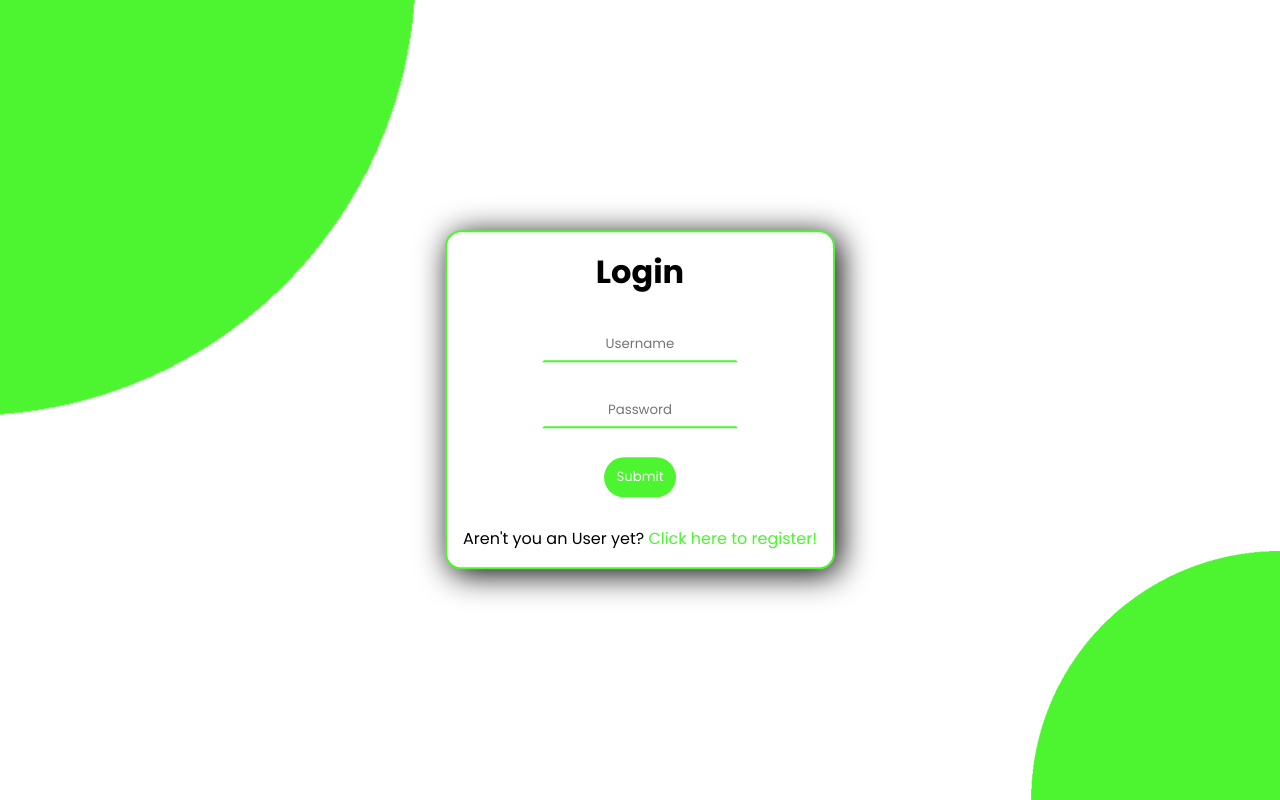
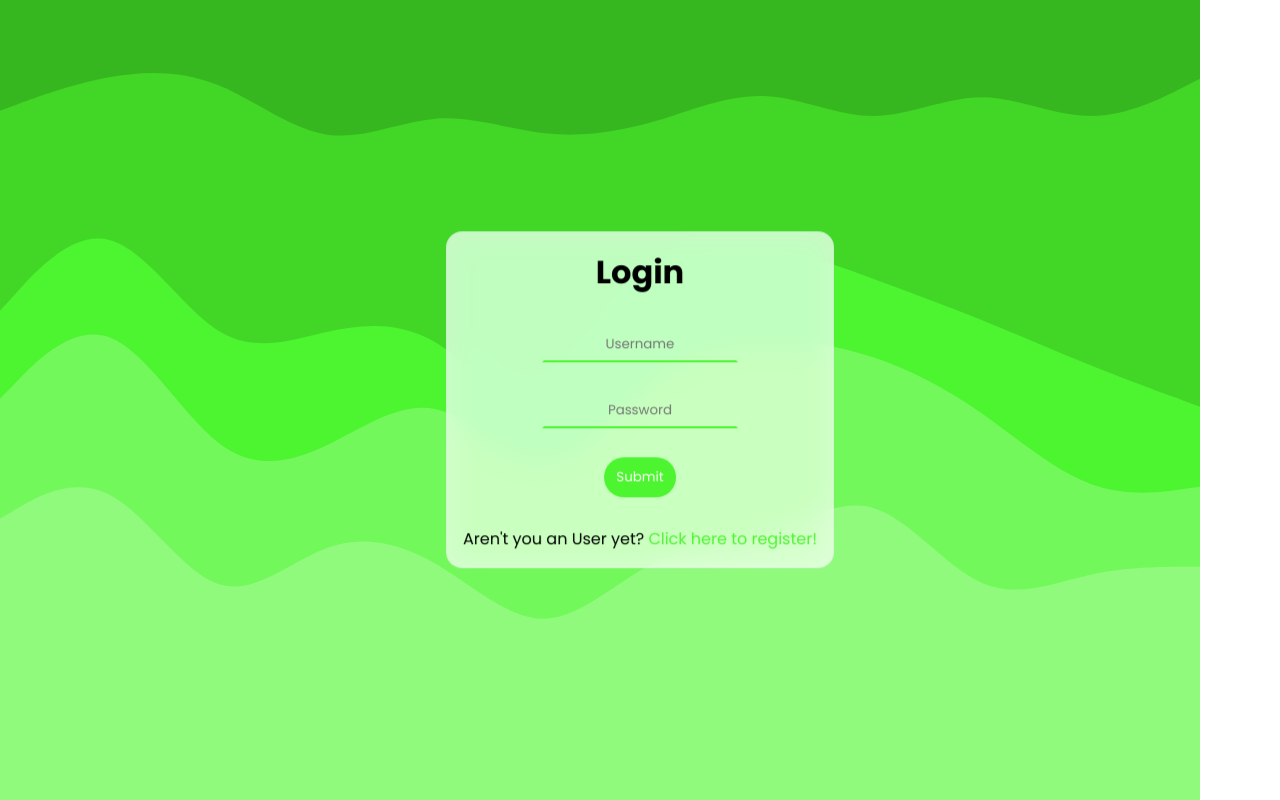
Before and after one commit to martinswagner021/Flashcard, a Next.js app: page /login in a window 1280 px wide. Built offline with nearby package versions, Linux system fonts and the light colour scheme.

Commit message:
Design updates

```diff
--- a/pages/index.js
+++ b/pages/index.js
@@ -130,9 +130,9 @@ export default function Index() {
     function errorHandler(err) {
         const {message} = err.toJSON()
         console.log(message)
-        // err.message json returns an error explanation, since there is no http status handler that was the best option I had
 
         if(message === "Request failed with status code 401") {
+            // err.message json returns an error explanation, since there is no http status handler that was the best option I had.
 
             const urlMessage = new URLSearchParams({
                 "error" : "You need to log in at first!"
@@ -159,8 +159,7 @@ export default function Index() {
                 <CardStyled.Grid>
                     { cards.map((e) => <Card
                     card={e}
-                    methods={[ deleteCard, modifyCard ]}
-                    states={[ addCardDisplay, setAddCardDisplay]} />) }
+                    methods={[ deleteCard, modifyCard ]} />) }
                 </CardStyled.Grid>
 
                 { !salutationDisplay ? <AddCard states={[
--- a/src/components/Background.js
+++ b/src/components/Background.js
@@ -3,9 +3,11 @@ import BackgroundStyled from "../styled-components/BackgroundStyled"
 function Background(props) {
     return(
         <BackgroundStyled isLoading={props.isLoading}>
-            <img className="Circle1" src="./circle.png" />
-            <img className="Circle2" src="./circle.png" />
+
+                <img className="Waves" src="./stacked-waves-haikei.svg" ></img>
+
         </BackgroundStyled>
+
     )
 }
 
--- a/src/styled-components/BackgroundStyled/index.js
+++ b/src/styled-components/BackgroundStyled/index.js
@@ -10,7 +10,13 @@ const BackgroundStyled = styled.div`
     width: 100%;
     height: 100vh;
 
-    .Circle1{
+    .Waves{
+        position: absolute;
+
+        height: 100vh;
+    }
+
+    /* .Circle1{
         width: 900px;
 
         position: absolute;
@@ -57,7 +63,7 @@ const BackgroundStyled = styled.div`
                 right:-250px;
             }
         }
-    }
+    } */
 `
 
 export default BackgroundStyled
--- a/src/styled-components/Container/index.js
+++ b/src/styled-components/Container/index.js
@@ -16,11 +16,11 @@ const Container = styled.div`
 
     padding: 1rem;
 
-    background-color: #ffffff;
-    border: 2px solid ${ ( {theme} ) => theme.primary};
+    backdrop-filter: blur(16px) saturate(180%);
+    -webkit-backdrop-filter: blur(16px) saturate(180%);
+    background-color: rgba(255, 255, 255, 0.75);
     border-radius: 1rem;
-
-    box-shadow: 0.3rem 0.3rem 2rem black;
+    border: 1px solid rgba(209, 213, 219, 0.3);
 
     animation: appearContainer 0.3s ease;
 
```
Also changed, not shown: src/components/Card.js (+3 -4 lines), src/styled-components/AddCardStyled/index.js (+5 -2 lines), src/styled-components/CardStyled/index.js (+6 -5 lines), public/stacked-waves-haikei.svg (added).
